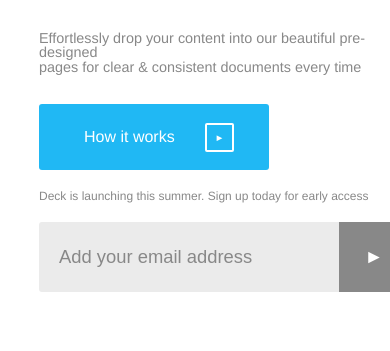
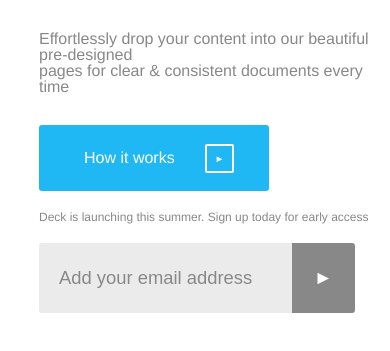
Before and after one commit to timjim/deck, a plain HTML site: page index.html in a window 390 px wide. Shown: the part 231-582 px from the top of the page. Drawn offline with Linux system fonts and the light colour scheme.

Commit message:
Responsiveness to mobile scale

```diff
--- a/assets/stylesheets/style.css
+++ b/assets/stylesheets/style.css
@@ -19,7 +19,7 @@ h3 {
 
 @media screen and (max-width: 1100px){
   h1 { font-size: 2.5em; padding: 35px 0; }
-  h3 { font-size: 0.9em; }
+  h3 { font-size: 1em; }
 }
 
 #info {
@@ -100,6 +100,12 @@ h3 {
   cursor:                     pointer;
 }
 
+@media screen and (max-width: 428px){
+  #user_input { width: 90% ;}
+  #email { width: 80%; }
+  #submit {width: 20%; }
+}
+
 ::-webkit-input-placeholder {
   color:      rgb(136, 136, 136);
 }
@@ -143,13 +149,13 @@ h3 {
   width: 100%;
 }
 
-@media screen and (max-width: 1000px){
-  #image_container { width: 500px; top: 0;}
+@media screen and (max-width: 1027px){
+  #image_container { width: 500px; top: 0; }
   #screenshots { width: 394px; }
 }
 
 @media screen and (max-width: 960px){
-  #image_container { display: none };
+  #image_container { display: none; }
 }
 
 /*LIGHTBOX*/
```
